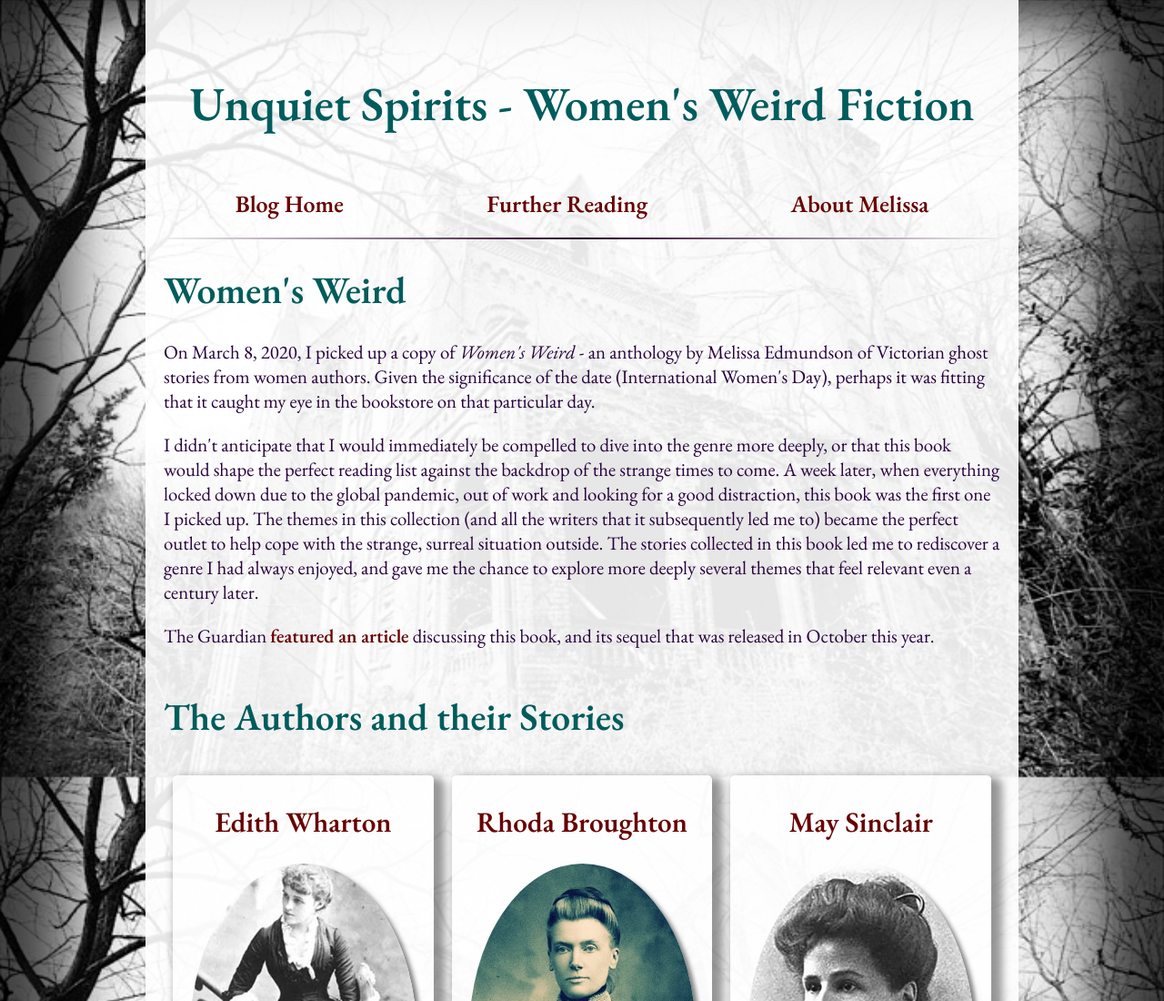
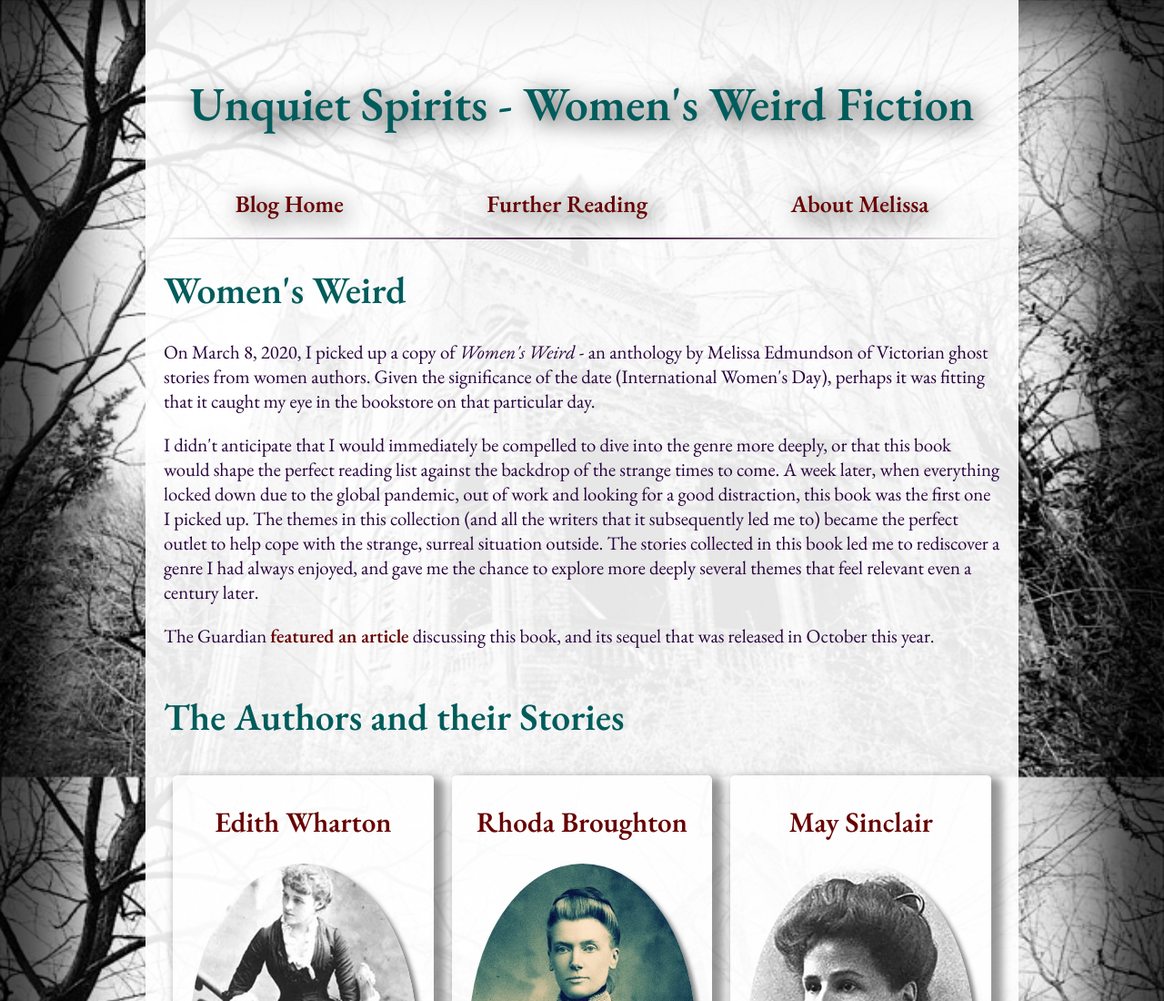
Before and after one commit to melissaroses/unquiet-spirits-womens-weird-fiction, a plain HTML site: page index.html in a window 1280 px wide. Shown: the top 1100 px of the page at 91% size. Drawn offline with nearby package versions, Linux system fonts and the light colour scheme.

Commit message:
ENH - text effects
ghostly shadow in header

```diff
--- a/css/content-style.css
+++ b/css/content-style.css
@@ -17,6 +17,8 @@ body {
 .center {
     background-color: rgba(255, 255, 255, 0.9);
     padding: 20px;
+    /* box-shadow: 10px 0px 10px 0 rgb(0, 0, 0, .1) inset, -10px 0px 10px 0 rgb(0, 0, 0, .1) inset; */
+
 }
 
 header {
@@ -41,10 +43,12 @@ h1 {
 .blogTitle {
     font-size: 2.5em;
     padding: 25px;
+    text-shadow: 5px 5px 25px #202020;
 }
 
 .tab {
     font-size: 1.25em;
+    text-shadow: 5px 5px 25px #181818;
 }
 
 hr {
```
